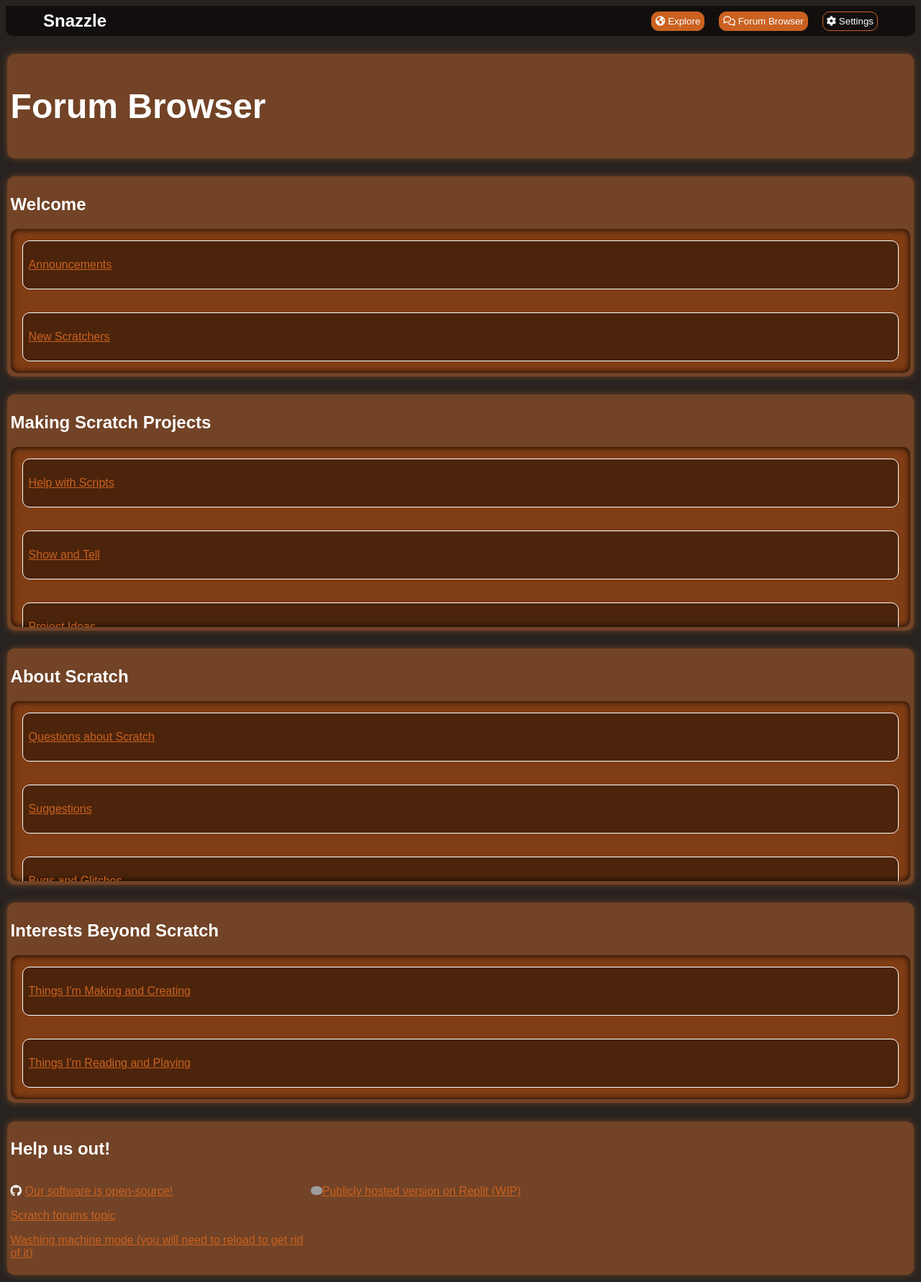
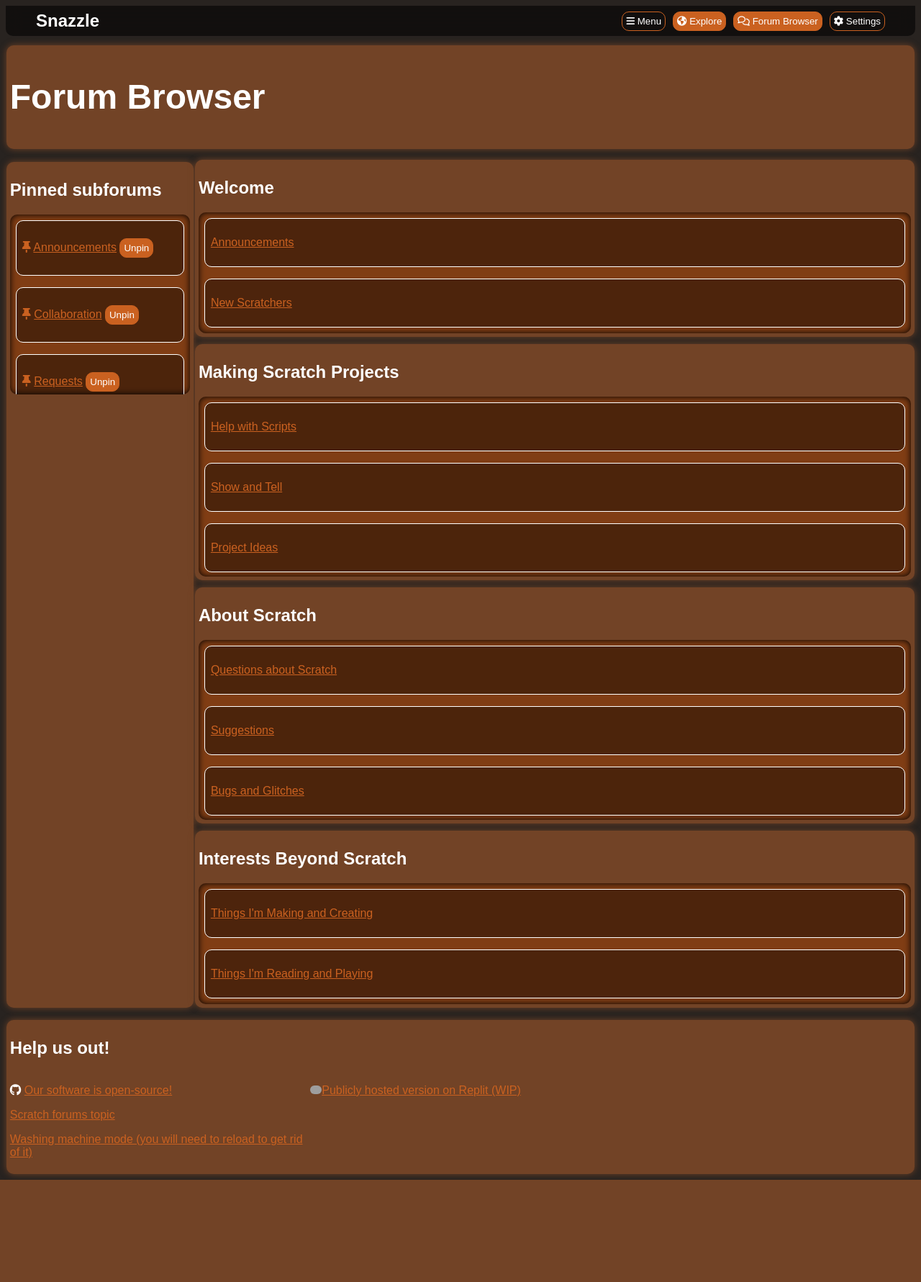
Before and after one commit to SnarpleDev/Snazzle, a Flask app: page /forums in a window 1280 px wide. Shown: the whole page at 72% size. After the commit the page ends 1639 px from the top, so only its background shows below. Run offline with Flask 3, Linux system fonts and the light colour scheme; parts of the project's set-up code (start-up, migrations or seed data) failed here and were passed over; some libraries are stand-ins or nearby versions; some web fonts are replaced; grey boxes are pictures that could not be loaded.

Commit message:
Half the margin on everything + UI changes + reword version check

```diff
--- a/app.py
+++ b/app.py
@@ -31,7 +31,7 @@ app = Flask(__name__)
 if not (version_info.major == 3 and version_info.minor >= 8):
     print(
         """Snazzle does not work on Python 3.7 or lower. Please upgrade.
-3.8 is old now anyways, and you should be using the latest version anyways unless you absolutely need to."""
+3.8 is old now anyways, and you should be using the latest version anyways unless you absolutely cannot."""
     )
     exit(0)
 
--- a/static/master-styles.css
+++ b/static/master-styles.css
@@ -104,7 +104,7 @@ select:hover {
 
 .scrollpane.sp-projects .sp-item,
 .project-grid .pg-project {
-    margin: 10px;
+    margin: 5px;
     min-height: 70px;
     max-height: 180px;
     min-width: 140px;
@@ -128,7 +128,7 @@ select:hover {
 }
 
 .scrollpane.sp-studios .sp-item {
-    margin: 10px;
+    margin: 5px;
     min-height: 80px;
     max-height: 200px;
     min-width: 180px;
@@ -161,7 +161,7 @@ select:hover {
 
 .scrollpane.sp-forum .sp-item {
     transition: 0.5s all;
-    margin: 1em;
+    margin: 0.5em;
 }
 
 .flex-cont {
@@ -197,14 +197,14 @@ select:hover {
 }
 
 section {
-    margin: 0.1em;
+    margin: 0.05em;
     padding: 5px;
     border-radius: 10px;
-    margin-top: 2%;
+    margin-top: 1%;
 }
 
 #banner {
-    margin: 0.1em;
+    margin: 0.05em;
     border-radius: 10px;
     /* height: calc(75vh + 100px) !important; */
 
@@ -271,7 +271,7 @@ section.project-grid {
 }
 
 .project-grid .pg-project {
-    margin: 10px;
+    margin: 5px;
     min-height: 70px;
     max-height: 180px;
     max-width: 130px;
@@ -338,7 +338,7 @@ blockquote, .forum-aside, pre.blocks {
     box-shadow: 0px 0px 10px rgb(0, 0, 0) inset;
     border-radius: 10px;
     padding: 5px;
-    margin: 5px;
+    margin: 2.5px;
     overflow-x: scroll;
 }
 .bb-big {
@@ -346,7 +346,7 @@ blockquote, .forum-aside, pre.blocks {
 }
 
 section, #banner {
-    margin-bottom: 10px;
+    margin-bottom: 5px;
 }
 
 .pfp {
@@ -382,7 +382,7 @@ nav {
 .logo a {
     font-size: 24px;
     font-weight: bold;
-    margin-left: 20px;
+    margin-left: 10px;
     transition: 0.5s all cubic-bezier(0.455, 0.03, 0.515, 0.955);
     text-decoration: none;
 }
@@ -404,11 +404,11 @@ nav {
 .nav-links {
     list-style: none;
     display: flex;
-    margin-right: 20px;
+    margin-right: 10px;
 }
 
 .nav-links li {
-    margin-left: 20px;
+    margin-left: 10px;
 }
 
 .nav-links li a {
@@ -447,3 +447,7 @@ select:hover {
 textarea {
     height: 200px;
 }
+
+.sp-vert.sp-forum.sp-any-height {
+    height: 100% !important;
+}
--- a/static/styles-voidzero.css
+++ b/static/styles-voidzero.css
@@ -119,6 +119,8 @@ section {
     background: linear-gradient(180deg, rgb(152, 64, 193) 0%, rgb(99, 42, 126) 100%);
     box-shadow: 0px 10px 10px linear-gradient(180deg, rgb(152, 64, 193) 0%, rgb(99, 42, 126) 100%);
     color: white;
+
+    padding: none !important;
 }
 
 #banner button.purple,
--- a/templates/_base.html
+++ b/templates/_base.html
@@ -40,11 +40,13 @@
     <div class="navbar-container">
       <div class="logo"><a href="/">Snazzle</a></div>
       <ul class="nav-links">
+        <li><button class="secondary"><i class="fa-solid fa-bars"></i> <span class="desktop-only">Menu</span></button></li>
         <li><a href="/trending"><button><i class="fa-solid fa-earth-americas"></i> <span class="desktop-only">Explore</span></button></a></li>
         <li><a href="/forums"><button><i class="fa-regular fa-comments"></i> <span class="desktop-only">Forum Browser</span></button></a></li>
         <li><a href="/settings"><button class="secondary"><i class="fa-solid fa-gear"></i> <span class="desktop-only">Settings</span></button></a></li>
         {% if signed_in %}
-        <li><a href="/settings"><button class="secondary"><i class="fa-solid fa-user"></i> {{ username }}</button></a>
+        <li>
+          <a href="/settings"><button class="secondary"><i class="fa-solid fa-user"></i> {{ username }}</button></a>
         </li>
         {% endif %}
       </ul>
--- a/templates/forums.html
+++ b/templates/forums.html
@@ -4,14 +4,17 @@
 <section>
    <h1>Forum Browser</h1>
 </section>
+
 {% if pinned_subforums %}
-<section>
+<div class="flex-cont">
+   <section class="width-20 gb-no_T">
       <h2>Pinned subforums</h2>
-   <div class="scrollpane sp-forum">
+      <div class="scrollpane sp-forum sp-vert">
          {% for subforum in pinned_subforums %}
          <div class="sp-item">
             <p>
-            <a href="unpin-subforum/{{subforum}}" class="unpin-btn"><i class="fa-solid fa-thumbtack pin-icon"></i></a>
+               <a href="unpin-subforum/{{subforum}}" class="unpin-btn"><i
+                     class="fa-solid fa-thumbtack pin-icon"></i></a>
                <a href="forums/{{subforum}}?page=0">{{ subforum }}</a>
                <a href="unpin-subforum/{{subforum}}" class="unpin-btn"><button>Unpin</button></a>
             </p>
@@ -20,7 +23,11 @@
       </div>
    </section>
    {% endif %}
+   {% if pinned_subforums %}
+   <div class="width-80">
+      {% else %}
       <div>
+         {% endif %}
          {% for title, subforums in data %}
          <section class="gb-no_T">
             <h2>{{ title }}</h2>
@@ -43,4 +50,7 @@
          </section>
          {% endfor %}
       </div>
+      {% if pinned_subforums %}
+   </div>
+   {% endif %}
    {% endblock %}
--- a/templates/studio.html
+++ b/templates/studio.html
@@ -7,9 +7,6 @@ Snazzle - Studios - {{ studio_name }}
 {% block content %}
 
 <section>
-    <div id="studio-banner" style="background-image: url({{ studio_banner }}); background-size: fill; background-repeat: no-repeat; height:50vh;">
-        <h1>{{ studio_name }}</h1>
-    </div>
     <style>
         #studio-banner {
             background-image: url("{{ studio_banner }}");
@@ -33,8 +30,7 @@ Snazzle - Studios - {{ studio_name }}
             <section>
                 <h1>{{ studio_name }}</h1>
                 <div class="flex-cont">
-                    <div id="studio-description" class="width-40"><h2>Description</h2>
-                        {{ studio_description }}
+                    <div id="studio-description" class="width-40"><h2>Description</h2>{{ studio_description }}
                         <br>
                     </div>
                     <div class="width-20"></div>
```
Also changed, not shown: templates/settings.html (+17 -6 lines). Lines whose indentation alone changed are shown as unchanged.
